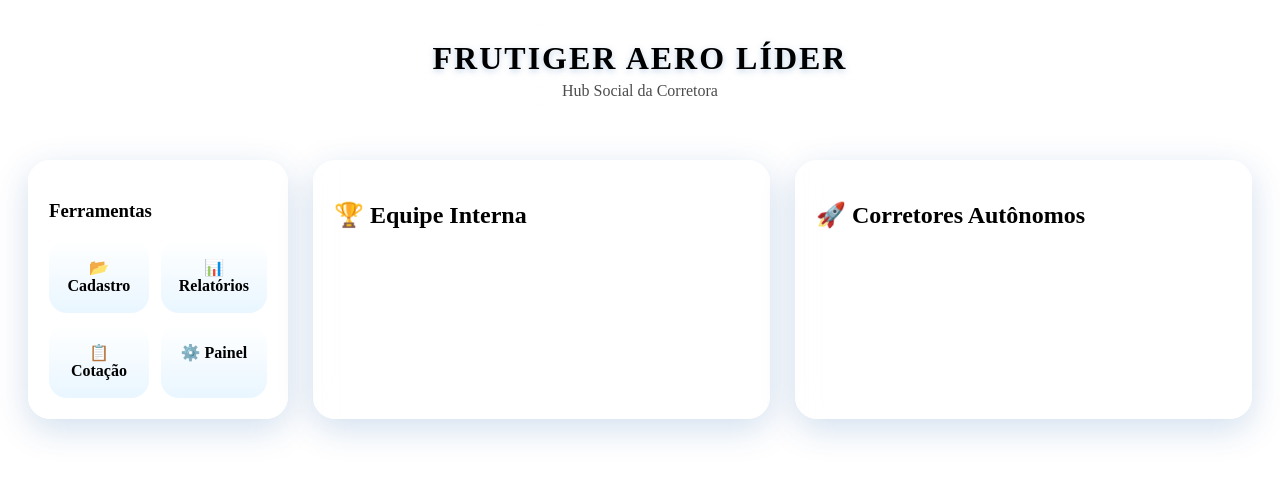
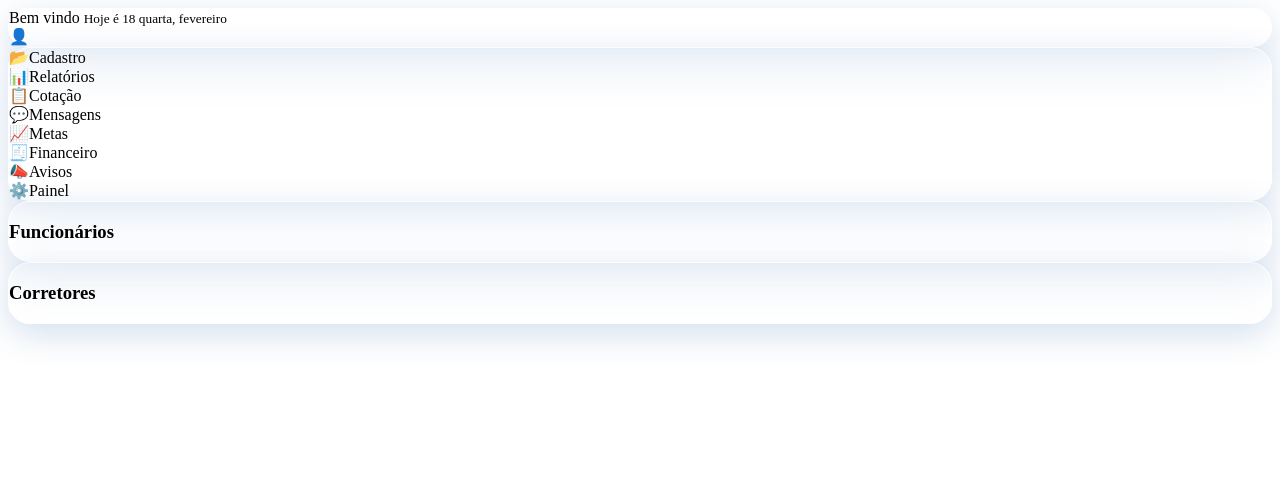
Before and after one commit to cadastroindividual/faerolider, a plain HTML site: page index.html in a window 1280 px wide. Drawn offline with Linux system fonts and the light colour scheme; no server answers.

Commit message:
Update index.html

```diff
--- a/index.html
+++ b/index.html
@@ -3,49 +3,53 @@
 <head>
 <meta charset="UTF-8">
 <meta name="viewport" content="width=device-width, initial-scale=1.0">
-<title>FRUTIGER AERO LÍDER</title>
+<title>Frutiger Aero Hub</title>
 <link rel="stylesheet" href="style.css">
-
 <script src="https://www.gstatic.com/firebasejs/9.22.0/firebase-app-compat.js"></script>
 <script src="https://www.gstatic.com/firebasejs/9.22.0/firebase-firestore-compat.js"></script>
 </head>
 <body>
 
-<div id="app-content">
-    <header class="glass-header">
-        <div class="logo">FRUTIGER AERO LÍDER</div>
-        <span class="subtitle">Hub Social da Corretora</span>
+<header class="topbar glass">
+    <div class="welcome">
+        <span id="welcome-text">Bem vindo</span>
+        <small id="date-text"></small>
+    </div>
+    <div class="profile-btn">👤</div>
 </header>
 
-    <main class="hub-layout">
-        <section id="tool-menu" class="tools-sidebar glass">
-            <h3>Ferramentas</h3>
-            <div class="icon-grid">
-                <div class="tool-item">📂 Cadastro</div>
-                <div class="tool-item">📊 Relatórios</div>
-                <div class="tool-item">📋 Cotação</div>
-                <div class="tool-item">⚙️ Painel</div>
-            </div>
+<main class="container">
+    <section class="app-grid glass">
+        <div class="app">📂<span>Cadastro</span></div>
+        <div class="app">📊<span>Relatórios</span></div>
+        <div class="app">📋<span>Cotação</span></div>
+        <div class="app">💬<span>Mensagens</span></div>
+        <div class="app">📈<span>Metas</span></div>
+        <div class="app">🧾<span>Financeiro</span></div>
+        <div class="app">📣<span>Avisos</span></div>
+        <div class="app">⚙️<span>Painel</span></div>
     </section>
 
-        <section class="rankings-container">
-            <div class="rank-box glass">
-                <h2>🏆 Equipe Interna</h2>
-                <div id="rank-internos" class="rank-list"></div>
+    <section class="ranking-area">
+        <div class="rank glass">
+            <h3>Funcionários</h3>
+            <div id="rank-internos"></div>
         </div>
-            <div class="rank-box glass">
-                <h2>🚀 Corretores Autônomos</h2>
-                <div id="rank-autonomos" class="rank-list"></div>
+        <div class="rank glass">
+            <h3>Corretores</h3>
+            <div id="rank-autonomos"></div>
         </div>
     </section>
 </main>
-</div>
 
 <script src="database.js"></script>
 <script src="hub.js"></script>
 <script>
-window.onload = carregarRanking;
+const d = new Date();
+const dias=["domingo","segunda","terça","quarta","quinta","sexta","sábado"];
+const meses=["janeiro","fevereiro","março","abril","maio","junho","julho","agosto","setembro","outubro","novembro","dezembro"];
+document.getElementById('date-text').innerText=`Hoje é ${d.getDate()} ${dias[d.getDay()]}, ${meses[d.getMonth()]}`;
+carregarRanking();
 </script>
-
 </body>
 </html>
```
Lines whose indentation alone changed are shown as unchanged.
